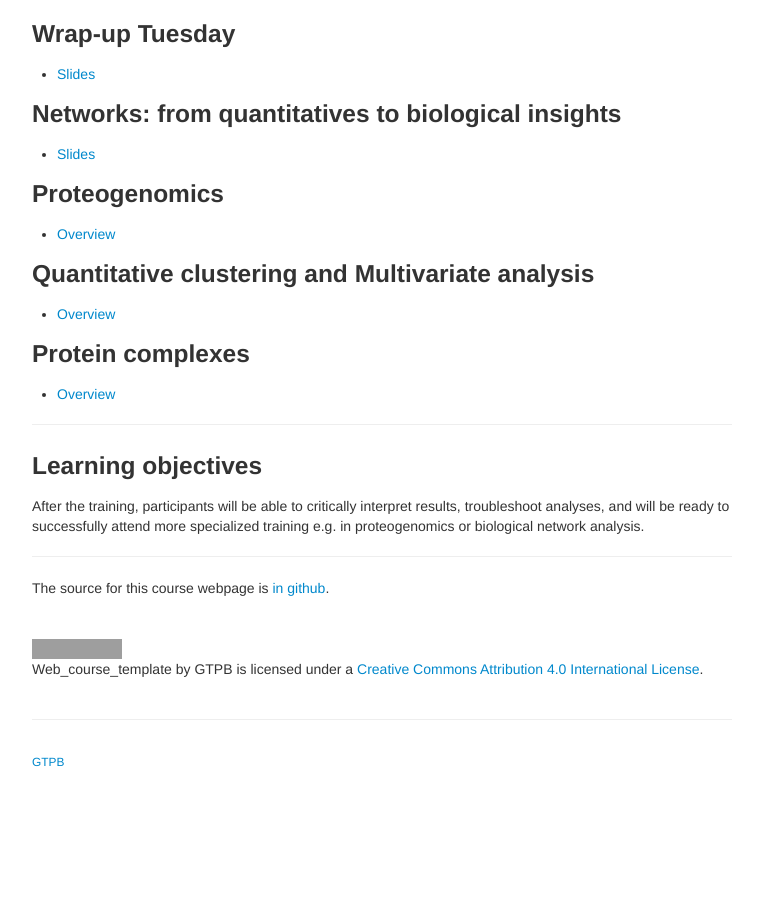
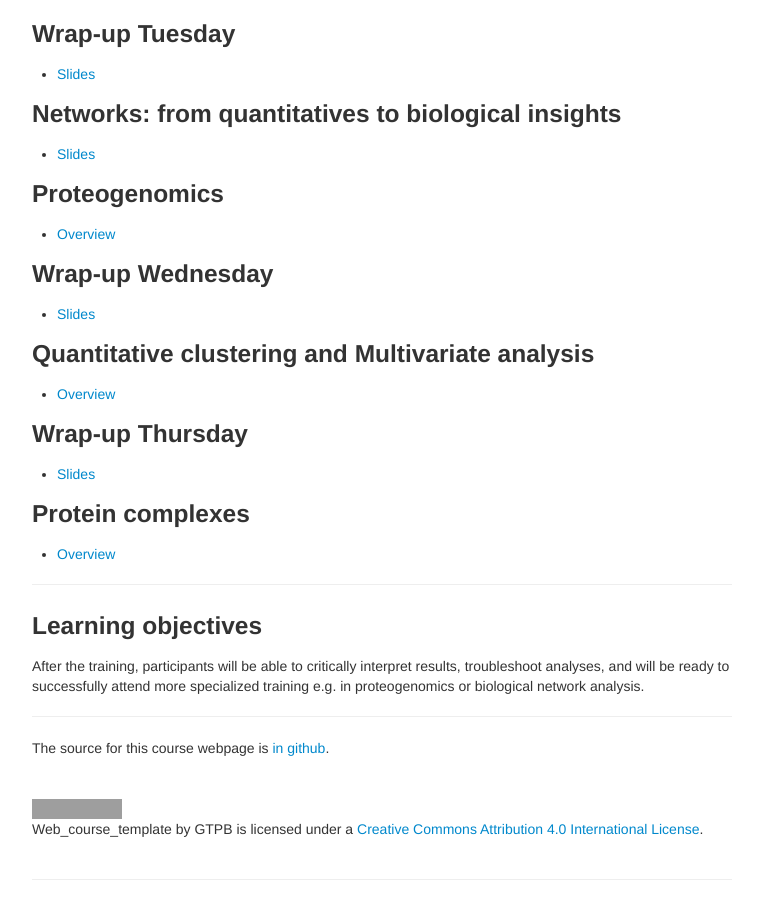
Before and after one commit to GTPB/IBIP22, a Jekyll site: the page built from index.md, in a window 1280 px wide and 900 px high, scrolled down 1077 px. Shown: the whole window, without its empty margins (258-1021 px from the left). Built offline with Jekyll 4.4.1, drawn with Linux system fonts in a browser that asks for light colours; our own code applies the rules of GitHub Pages for plain Markdown files; before the commit the page ends 1859 px from its top, so only the background shows below that; grey boxes are pictures that could not be loaded.

Commit message:
Update index.md

```diff
--- a/index.md
+++ b/index.md
@@ -71,8 +71,14 @@ This course is oriented towards biologists and bioinformaticians. The course wil
 ### Proteogenomics
 - [Overview](pages/Proteogenomics/README.md)
 
+### Wrap-up Wednesday
+- [Slides](pages/Wrap_up_Wednesday.pptx)
+
 ### Quantitative clustering and Multivariate analysis
 - [Overview](pages/QuantitativeClustering/README.me)
+
+### Wrap-up Thursday
+- [Slides](pages/Wrap_up_Thursday.pptx)
 
 ### Protein complexes
 - [Overview](pages/Protein_Complexes/README.me)
```
